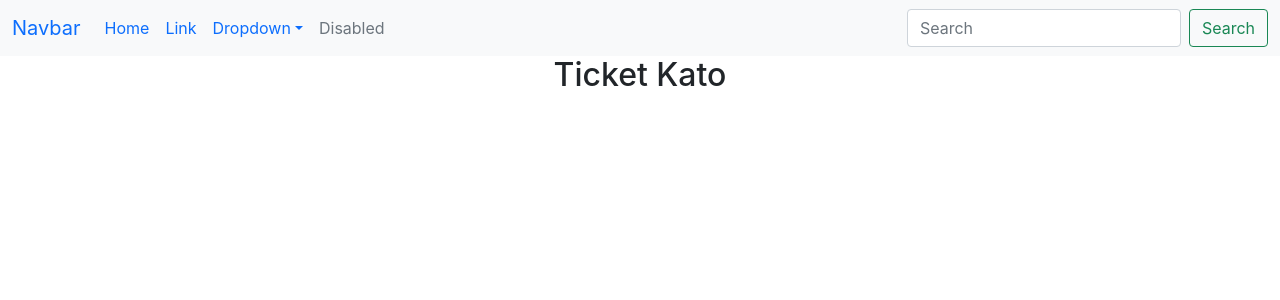
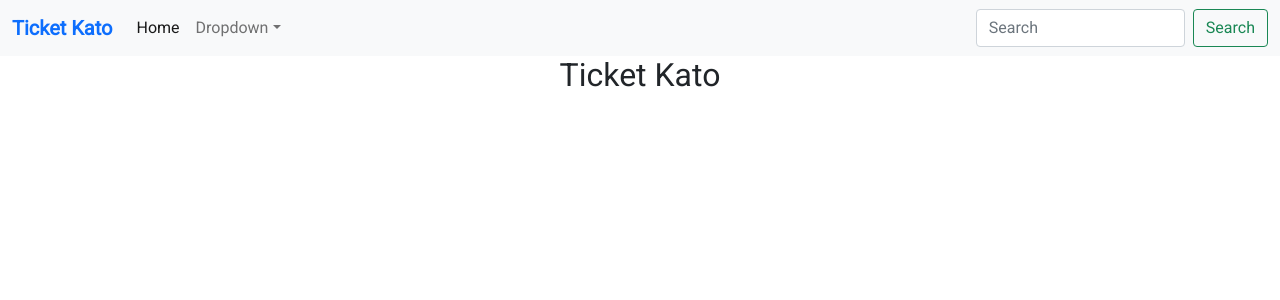
Before and after one commit to MehruzSaif/ticket-kato-client-side, a React (Create React App) app: page / in a window 1280 px wide. Shown: the top 300 px of the page. Built offline with nearby package versions, Linux system fonts and the light colour scheme.

Commit message:
navbar edited

```diff
--- a/public/index.html
+++ b/public/index.html
@@ -17,10 +17,17 @@
     <link rel="manifest" href="%PUBLIC_URL%/manifest.json" />
 
     <link
-      href="https://cdn.jsdelivr.net/npm/bootstrap@5.0.2/dist/css/bootstrap.min.css"
+      href="https://cdn.jsdelivr.net/npm/bootstrap@5.1.3/dist/css/bootstrap.min.css"
       rel="stylesheet"
-      integrity="sha384-EVSTQN3/azprG1Anm3QDgpJLIm9Nao0Yz1ztcQTwFspd3yD65VohhpuuCOmLASjC"
+      integrity="sha384-1BmE4kWBq78iYhFldvKuhfTAU6auU8tT94WrHftjDbrCEXSU1oBoqyl2QvZ6jIW3"
       crossorigin="anonymous"
+    />
+
+    <link rel="preconnect" href="https://fonts.googleapis.com" />
+    <link rel="preconnect" href="https://fonts.gstatic.com" crossorigin />
+    <link
+      href="https://fonts.googleapis.com/css2?family=Roboto&display=swap"
+      rel="stylesheet"
     />
 
     <!--
--- a/src/index.css
+++ b/src/index.css
@@ -1,10 +1,6 @@
 body {
   margin: 0;
-  font-family: -apple-system, BlinkMacSystemFont, 'Segoe UI', 'Roboto', 'Oxygen',
-    'Ubuntu', 'Cantarell', 'Fira Sans', 'Droid Sans', 'Helvetica Neue',
-    sans-serif;
-  -webkit-font-smoothing: antialiased;
-  -moz-osx-font-smoothing: grayscale;
+  font-family: 'Roboto', sans-serif;
 }
 
 code {
--- a/src/pages/shared/Navbar.js
+++ b/src/pages/shared/Navbar.js
@@ -3,10 +3,10 @@ import React from "react";
 const Navbar = () => {
   return (
     <div>
-      <nav class="navbar navbar-expand-lg bg-light">
+      <nav class="navbar navbar-expand-lg navbar-light bg-light">
         <div class="container-fluid">
-          <a class="navbar-brand" href="#">
-            Navbar
+          <a class="navbar-brand fw-bold text-primary" href="#">
+            Ticket Kato
           </a>
           <button
             class="navbar-toggler"
@@ -24,11 +24,6 @@ const Navbar = () => {
               <li class="nav-item">
                 <a class="nav-link active" aria-current="page" href="#">
                   Home
-                </a>
-              </li>
-              <li class="nav-item">
-                <a class="nav-link" href="#">
-                  Link
                 </a>
               </li>
               <li class="nav-item dropdown">
@@ -63,11 +58,8 @@ const Navbar = () => {
                   </li>
                 </ul>
               </li>
-              <li class="nav-item">
-                <a class="nav-link disabled">Disabled</a>
-              </li>
             </ul>
-            <form class="d-flex" role="search">
+            <form class="d-flex">
               <input
                 class="form-control me-2"
                 type="search"
```
